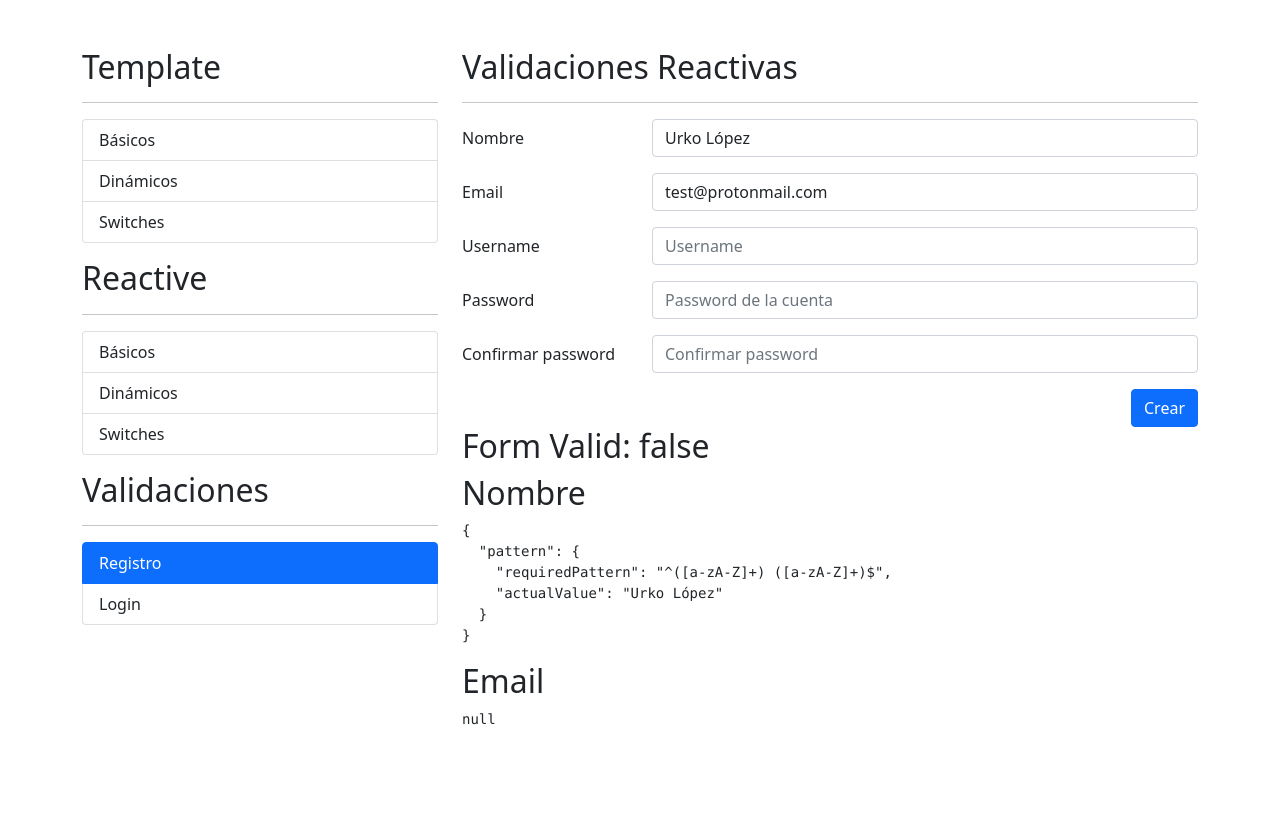
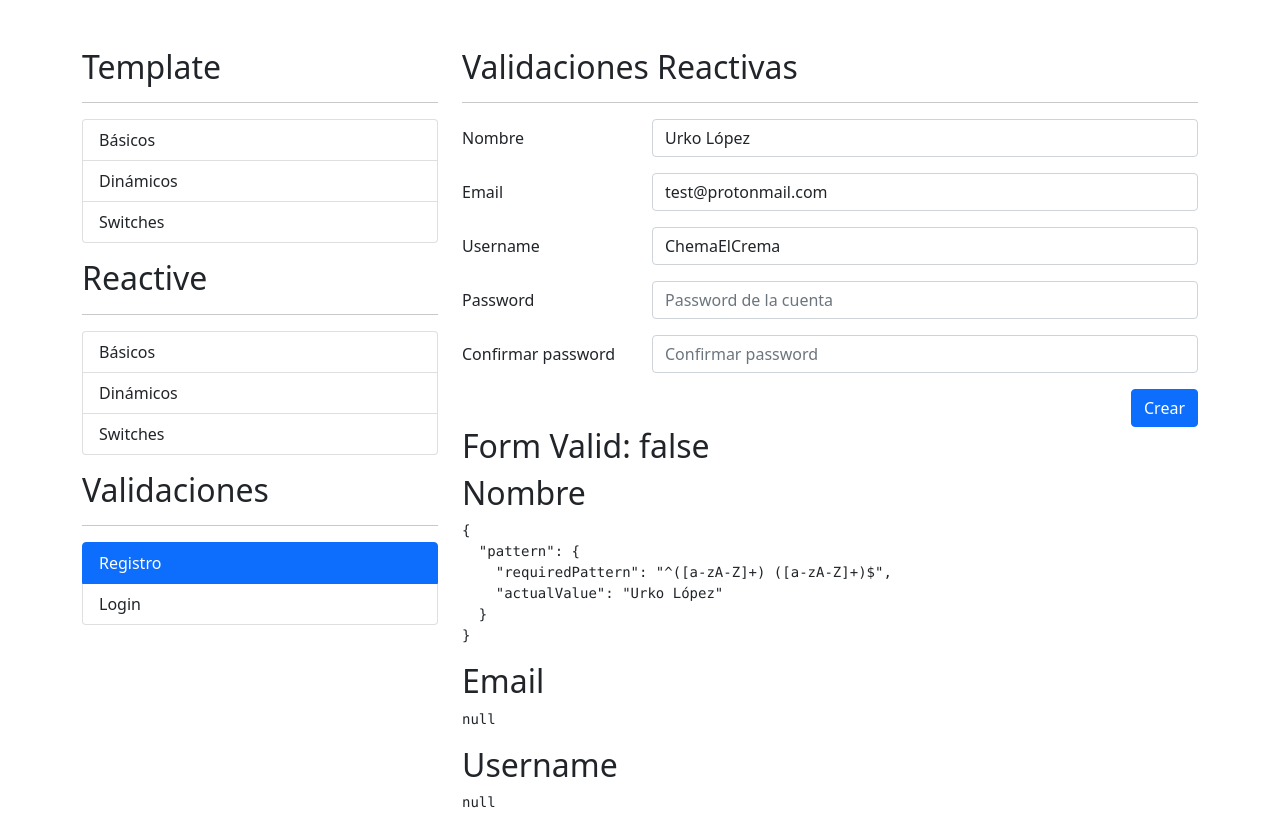
Before and after one commit to urkx/Angular-training, an Angular app in the folder udemy/formulariosApp/: page /auth/registro in a window 1280 px wide. Before the commit the page ends 800 px from the top, so only its background shows below. Built offline with nearby package versions, Linux system fonts and the light colour scheme.

Commit message:
Username validation and validations refactor

```diff
--- a/udemy/formulariosApp/src/app/auth/registro/registro.component.html
+++ b/udemy/formulariosApp/src/app/auth/registro/registro.component.html
@@ -23,7 +23,8 @@
             <div class="row mb-3">
                 <label class="col-sm-3 col-form-label">Username</label>
                 <div class="col-sm-9">
-                    <input type="text" class="form-control" placeholder="Username">
+                    <input type="text" class="form-control" placeholder="Username" formControlName="username">
+                    <span class="form-text text-danger" *ngIf="campoNoValido('username')">El username no puede ser PericoPalotes</span>
                 </div>
             </div>
 
@@ -58,3 +59,6 @@
 
 <h2>Email</h2>
 <pre>{{miFormulario.controls.email.errors | json}}</pre>
+
+<h2>Username</h2>
+<pre>{{miFormulario.controls.username.errors | json}}</pre>
--- a/udemy/formulariosApp/src/app/auth/registro/registro.component.ts
+++ b/udemy/formulariosApp/src/app/auth/registro/registro.component.ts
@@ -1,5 +1,6 @@
 import { Component, OnInit } from '@angular/core';
 import { FormBuilder, FormGroup, Validators } from '@angular/forms';
+import { emailPattern, nombreApellidoPattern, noPuedeSerPericoPalotes } from 'src/app/shared/validators/validaciones';
 
 @Component({
   selector: 'app-registro',
@@ -9,12 +10,10 @@ import { FormBuilder, FormGroup, Validators } from '@angular/forms';
 })
 export class RegistroComponent implements OnInit {
 
-  nombreApellidoPattern: string = "([a-zA-Z]+) ([a-zA-Z]+)";
-  emailPattern: string = "^[a-z0-9._%+-]+@[a-z0-9.-]+\\.[a-z]{2,4}$";
-
   miFormulario: FormGroup = this.fb.group({
-    nombre: ['', [Validators.required, Validators.pattern(this.nombreApellidoPattern)]],
-    email: ['', [Validators.required, Validators.pattern(this.emailPattern)]],
+    nombre: ['', [Validators.required, Validators.pattern(nombreApellidoPattern)]],
+    email: ['', [Validators.required, Validators.pattern(emailPattern)]],
+    username: ['', [Validators.required, noPuedeSerPericoPalotes]],
   });
 
   constructor(private fb: FormBuilder) { }
@@ -23,6 +22,7 @@ export class RegistroComponent implements OnInit {
     this.miFormulario.reset({
       nombre: 'Urko López',
       email: 'test@protonmail.com',
+      username: 'ChemaElCrema',
     });
   }
 
--- /dev/null
+++ b/udemy/formulariosApp/src/app/shared/validators/validaciones.ts
@@ -0,0 +1,15 @@
+import { FormControl } from "@angular/forms";
+
+export const nombreApellidoPattern: string = "([a-zA-Z]+) ([a-zA-Z]+)";
+export const emailPattern: string = "^[a-z0-9._%+-]+@[a-z0-9.-]+\\.[a-z]{2,4}$";
+
+export const noPuedeSerPericoPalotes = (control: FormControl) => {
+    const valor: string = control.value?.trim().toLowerCase();
+
+    if(valor === 'pericopalotes'){
+      return {
+        noPericoPalotes: true,
+      }
+    }
+    return null; //null means there is no error in validation!
+  }
```
